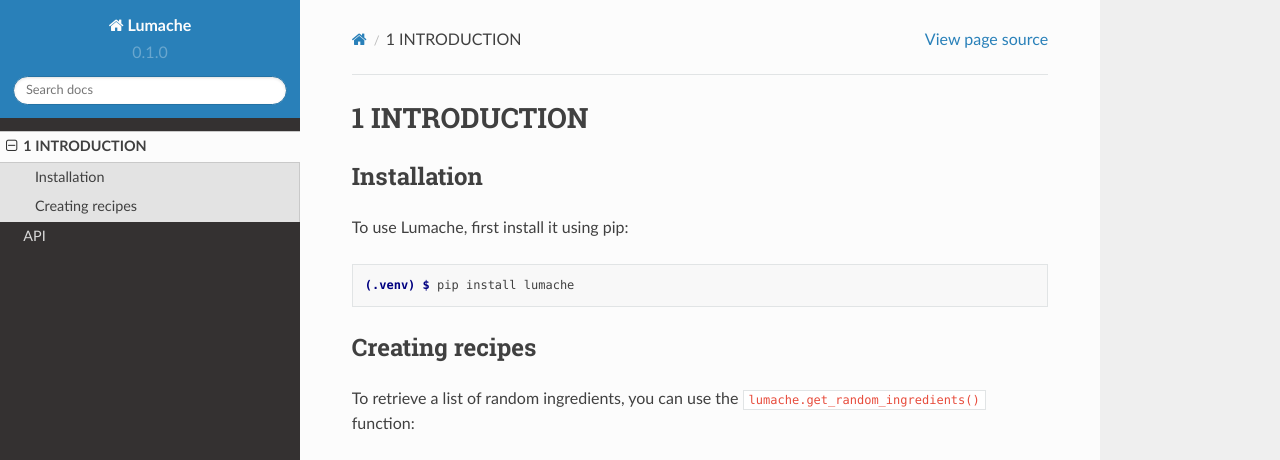
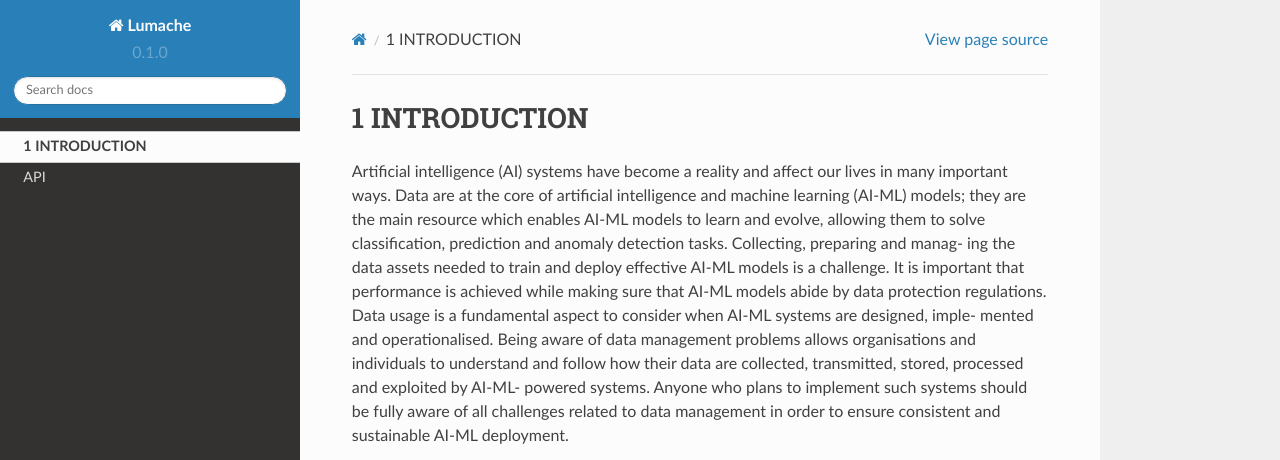
Before and after one commit to Musab0/DataGuide, a Sphinx documentation site: the page built from docs/source/usage.rst, in a window 1280 px wide and 1095 px high. Shown: the top 460 px of the window. Built offline with Sphinx 7.4.7 and the Read the Docs theme 2.0.0, drawn with Linux system fonts in a browser that asks for light colours; some of the changed text lies outside the part shown; grey boxes are pictures that could not be loaded.

Commit message:
Update usage.rst

```diff
--- a/docs/source/usage.rst
+++ b/docs/source/usage.rst
@@ -1,33 +1,8 @@
 1	INTRODUCTION
 =====
 
-.. _installation:
+Artificial intelligence (AI) systems have become a reality and affect our lives in many important ways. Data are at the core of artificial intelligence and machine learning (AI-ML) models; they are the main resource which enables AI-ML models to learn and evolve, allowing them to solve classification, prediction and anomaly detection tasks. Collecting, preparing and manag- ing the data assets needed to train and deploy effective AI-ML models is a challenge. It is important that performance is achieved while making sure that AI-ML models abide by data protection regulations. Data usage is a fundamental aspect to consider when AI-ML systems are designed, imple- mented and operationalised. Being aware of data management problems allows organisations and individuals to understand and follow how their data are collected, transmitted, stored, processed and exploited by AI-ML- powered systems. Anyone who plans to implement such systems should be fully aware of all challenges related to data management in order to ensure consistent and sustainable AI-ML deployment.
 
-Installation
-------------
+This document is for data owners and organisations wishing to adopt and deploy AI-ML models using these data. It discusses how data assets are used in the AI-ML models’ life cycle and highlights the best practices for using them.
 
-To use Lumache, first install it using pip:
-
-.. code-block:: console
-
-   (.venv) $ pip install lumache
-
-Creating recipes
-----------------
-
-To retrieve a list of random ingredients,
-you can use the ``lumache.get_random_ingredients()`` function:
-
-.. autofunction:: lumache.get_random_ingredients
-
-The ``kind`` parameter should be either ``"meat"``, ``"fish"``,
-or ``"veggies"``. Otherwise, :py:func:`lumache.get_random_ingredients`
-will raise an exception.
-
-.. autoexception:: lumache.InvalidKindError
-
-For example:
-
->>> import lumache
->>> lumache.get_random_ingredients()
-['shells', 'gorgonzola', 'parsley']
+Throughout the document, the term data will be used to define the rep- resentation of facts, measurements and various other types of information, while the term data asset will designate the incarnation of data in a format that is suitable for management, storage and processing within information and communication technology (ICT) systems. The document presents data management practices starting from the life cycle of AI-ML models that rely on such data. Indeed, one of the most common pitfalls is to use data that are not suitable for a given stage of AI-ML model development, or data that are not suitable at all, and then expect reasonable performance. It is impor- tant to realise that increasing data quantity does not usually mitigate the problem of having low-quality data. As an introduction to the overall data landscape, the next section provides a short introduction to data types. Then the chapter describes a reference life cycle for AI-ML models, which will be used throughout the document to map data assets to AI-ML models’ development stages, explain the role of the data assets and describe the best practices for their collection and management.
```
